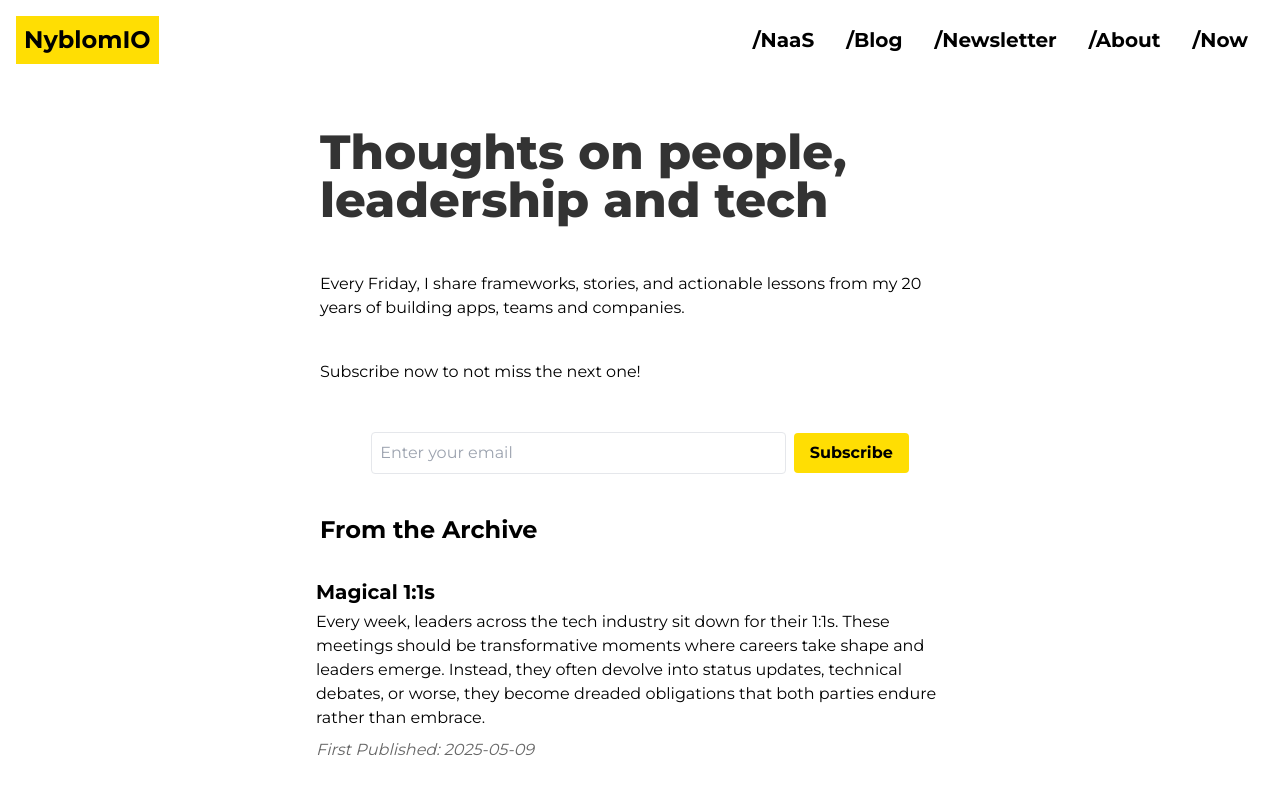
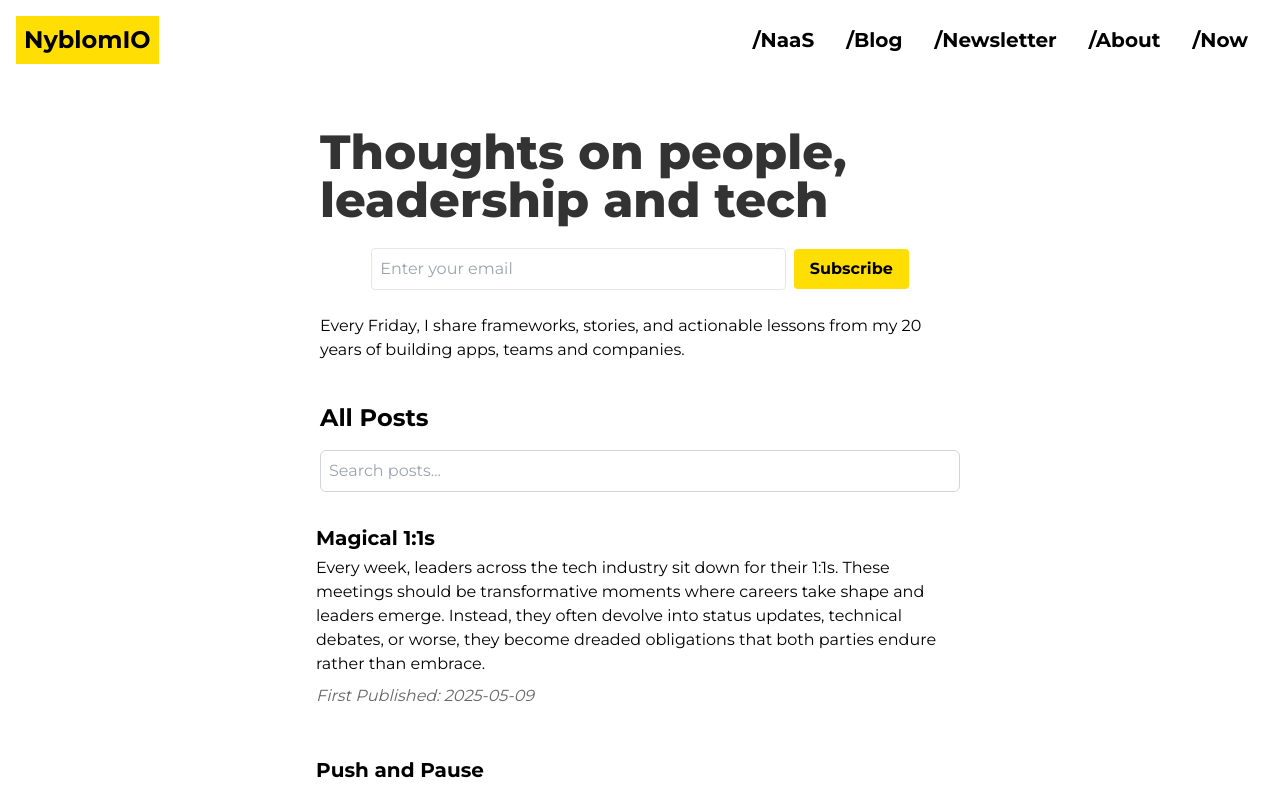
Before and after one commit to Qw4z1/nyblom-io, a Next.js app: page /blog in a window 1280 px wide. Shown: the top 791 px of the page. Built offline with nearby package versions, Linux system fonts and the light colour scheme; no server answers.

Commit message:
Add post

```diff
--- a/src/pages/blog/index.tsx
+++ b/src/pages/blog/index.tsx
@@ -4,12 +4,21 @@ import Card from "../../components/Card";
 import { getPostFrontMatter } from "../../helpers/getFrontMatter";
 import { PostFrontMatter } from "../../types/posts";
 import InlineNewsletterForm from "../../components/InlineNewsletterForm";
+import { useState } from "react";
 
 interface BlogListProps {
   posts: PostFrontMatter[];
 }
 
 const BlogList: NextPage<BlogListProps> = ({ posts }) => {
+  const [searchTerm, setSearchTerm] = useState("");
+
+  const filteredPosts = posts.filter((post) =>
+    post.title.toLowerCase().includes(searchTerm.toLowerCase()) ||
+    post.excerpt.toLowerCase().includes(searchTerm.toLowerCase()) ||
+    post.tags?.some(tag => tag.toLowerCase().includes(searchTerm.toLowerCase()))
+  );
+
   return (
     <>
       <Head
@@ -21,16 +30,22 @@ const BlogList: NextPage<BlogListProps> = ({ posts }) => {
           Thoughts on people, leadership and tech
         </h1>
         <br />
+        <InlineNewsletterForm />
         <p className="p-4">
           Every Friday, I share frameworks, stories, and actionable lessons from
           my 20 years of building apps, teams and companies.
         </p>
-        <p className="p-4">Subscribe now to not miss the next one!</p>
-        <br />
-        <InlineNewsletterForm />
-        <br />
-        <h2 className="p-4">From the Archive</h2>
-        {posts.map((it) => (
+        <h2 className="p-4">All Posts</h2>
+        <div className="px-4 mb-4">
+          <input
+            type="text"
+            placeholder="Search posts..."
+            value={searchTerm}
+            onChange={(e) => setSearchTerm(e.target.value)}
+            className="w-full p-2 border border-gray-300 rounded-md focus:outline-none focus:ring-2 focus:ring-blue-500"
+          />
+        </div>
+        {filteredPosts.map((it) => (
           <Card
             title={it.title}
             key={it.slug}
```
